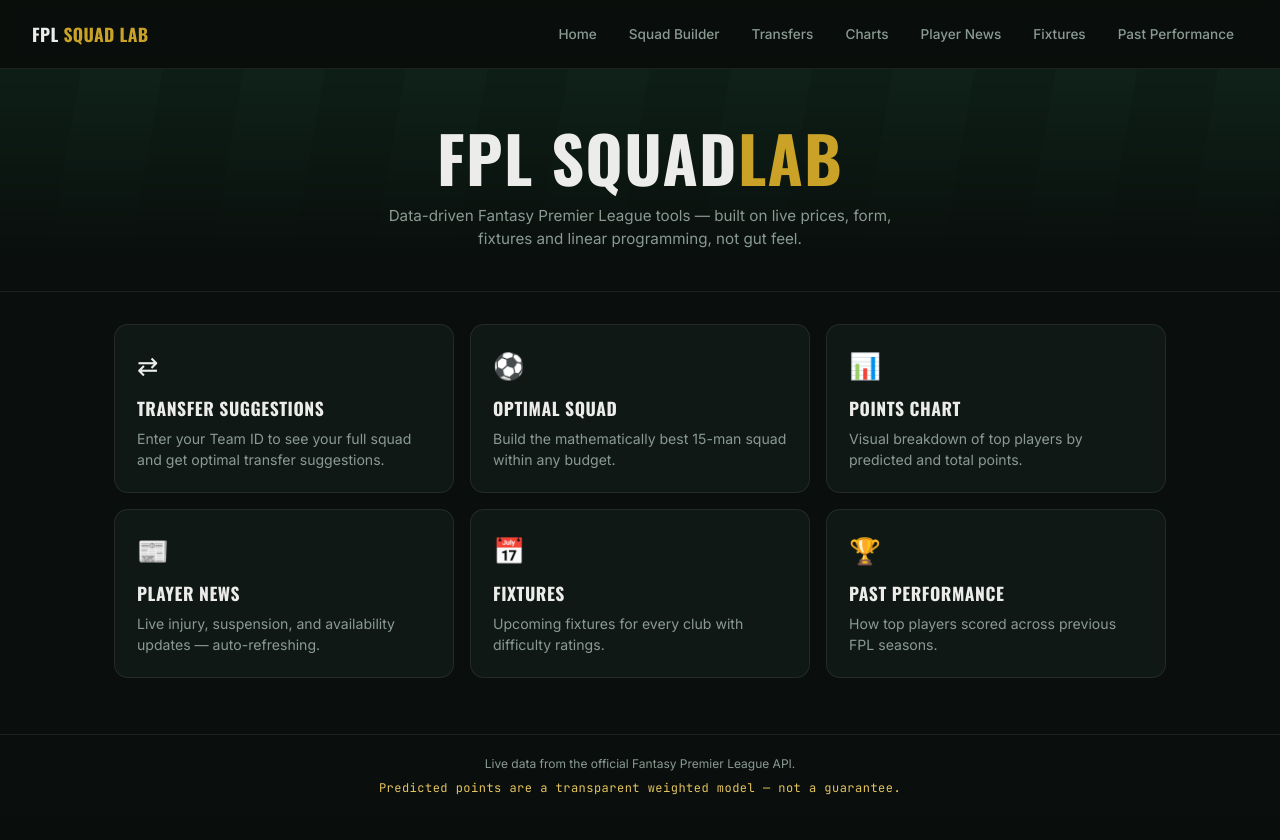
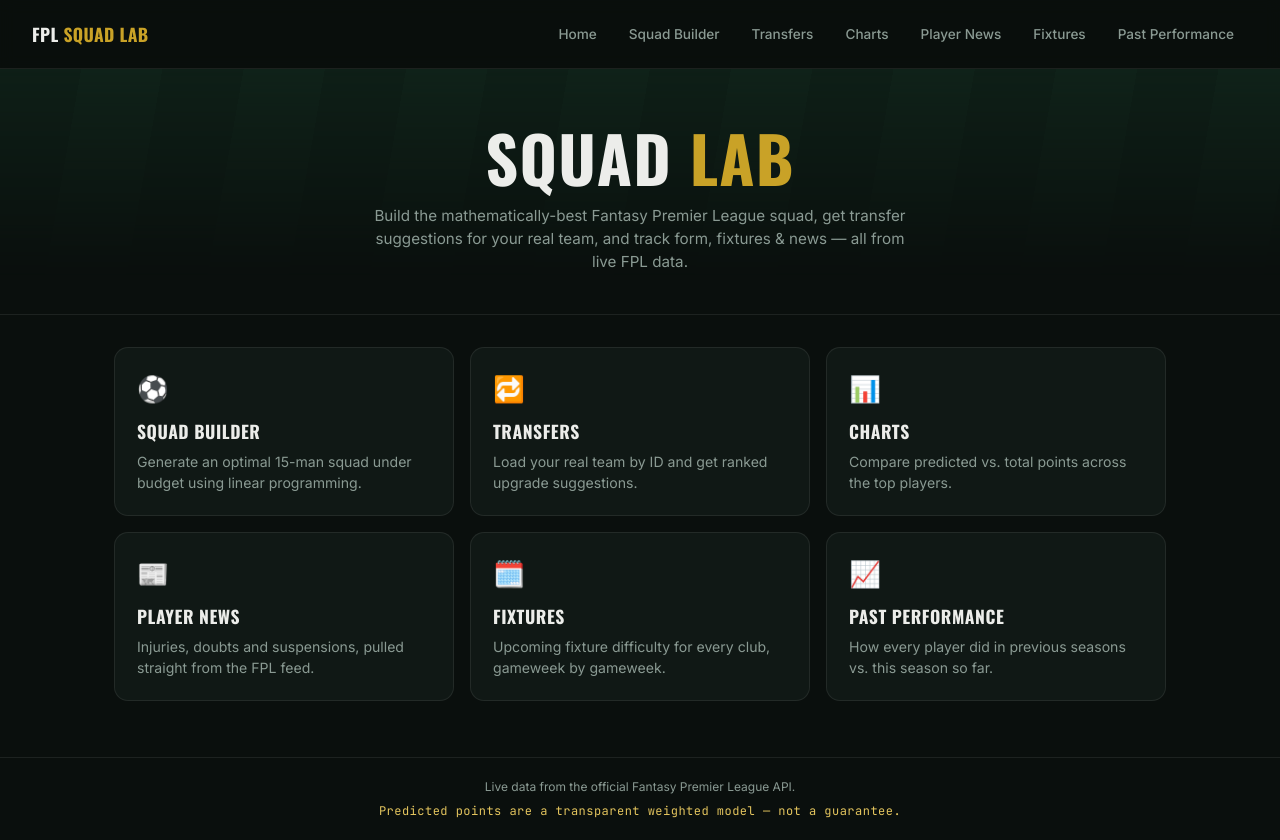
Before and after one commit to Avadhut2007/FPL, a Flask app: template templates/index.html in a window 1280 px wide. Before the commit the page ends 795 px from the top, so only its background shows below. Run offline with Flask 3, Linux system fonts and the light colour scheme; the template is opened without the code that fills it, so the values that code supplies are empty.

Commit message:
Revise index.html content and structure

```diff
--- a/templates/index.html
+++ b/templates/index.html
@@ -5,49 +5,42 @@
 <header class="hero">
   <div class="hero-stripes"></div>
   <div class="hero-content">
-    <h1 class="wordmark">FPL SQUAD<span class="accent">LAB</span></h1>
-    <p class="tagline">Data-driven Fantasy Premier League tools — built on live prices, form, fixtures and linear programming, not gut feel.</p>
+    <h1 class="wordmark">Squad <span class="accent">Lab</span></h1>
+    <p class="tagline">Build the mathematically-best Fantasy Premier League squad, get transfer suggestions for your real team, and track form, fixtures &amp; news — all from live FPL data.</p>
   </div>
 </header>
 
-<main class="home-grid">
-
-  <a href="{{ url_for('transfers_page') }}" class="nav-card">
-    <span class="nav-card-icon">⇄</span>
-    <h2>Transfer Suggestions</h2>
-    <p>Enter your Team ID to see your full squad and get optimal transfer suggestions.</p>
+<div class="home-grid">
+  <a href="/squad" class="nav-card">
+    <span class="nav-card-icon">⚽</span>
+    <h2>Squad Builder</h2>
+    <p>Generate an optimal 15-man squad under budget using linear programming.</p>
   </a>
-
-  <a href="{{ url_for('squad_page') }}" class="nav-card">
-    <span class="nav-card-icon">⚽</span>
-    <h2>Optimal Squad</h2>
-    <p>Build the mathematically best 15-man squad within any budget.</p>
+  <a href="/transfers" class="nav-card">
+    <span class="nav-card-icon">🔁</span>
+    <h2>Transfers</h2>
+    <p>Load your real team by ID and get ranked upgrade suggestions.</p>
   </a>
-
-  <a href="{{ url_for('chart_page') }}" class="nav-card">
+  <a href="/chart" class="nav-card">
     <span class="nav-card-icon">📊</span>
-    <h2>Points Chart</h2>
-    <p>Visual breakdown of top players by predicted and total points.</p>
+    <h2>Charts</h2>
+    <p>Compare predicted vs. total points across the top players.</p>
   </a>
-
-  <a href="{{ url_for('news_page') }}" class="nav-card">
+  <a href="/news" class="nav-card">
     <span class="nav-card-icon">📰</span>
     <h2>Player News</h2>
-    <p>Live injury, suspension, and availability updates — auto-refreshing.</p>
+    <p>Injuries, doubts and suspensions, pulled straight from the FPL feed.</p>
   </a>
-
-  <a href="{{ url_for('fixtures_page') }}" class="nav-card">
-    <span class="nav-card-icon">📅</span>
+  <a href="/fixtures" class="nav-card">
+    <span class="nav-card-icon">🗓️</span>
     <h2>Fixtures</h2>
-    <p>Upcoming fixtures for every club with difficulty ratings.</p>
+    <p>Upcoming fixture difficulty for every club, gameweek by gameweek.</p>
   </a>
-
-  <a href="{{ url_for('history_page') }}" class="nav-card">
-    <span class="nav-card-icon">🏆</span>
+  <a href="/history" class="nav-card">
+    <span class="nav-card-icon">📈</span>
     <h2>Past Performance</h2>
-    <p>How top players scored across previous FPL seasons.</p>
+    <p>How every player did in previous seasons vs. this season so far.</p>
   </a>
-
-</main>
+</div>
 
 {% endblock %}
```
